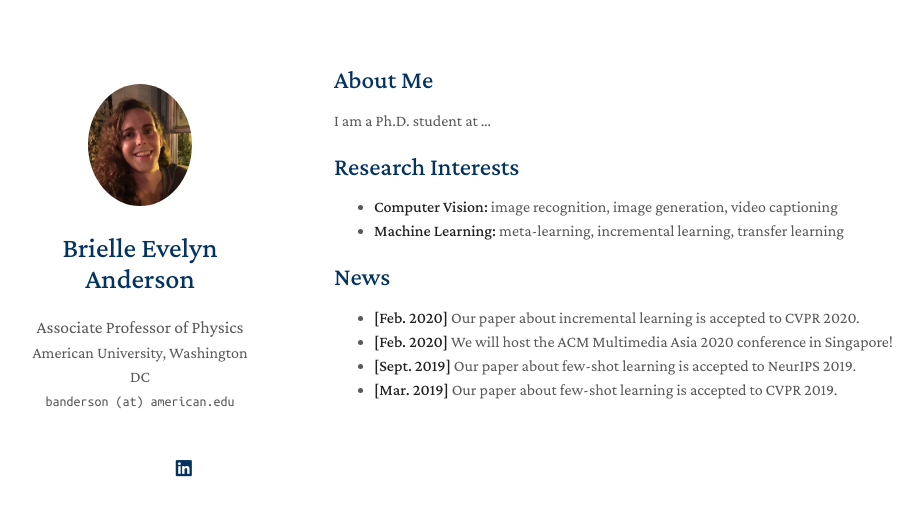
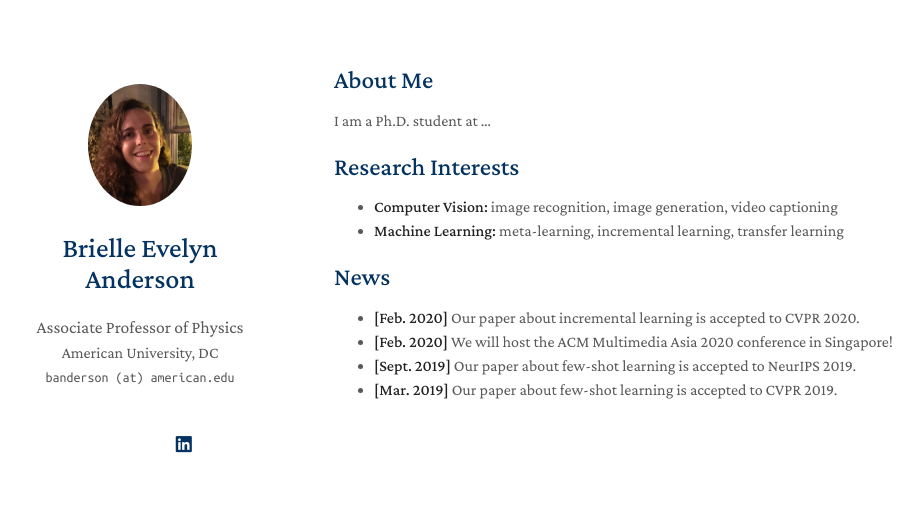
Before and after one commit to brieeveanderson/brieeveanderson.github.io, a Jekyll site: the page built from index.md, in a window 1280 px wide. Shown: the top 516 px of the page, without its empty margins (136-1059 px from the left). Built offline with Jekyll 4.4.1, drawn with Linux system fonts in a browser that asks for light colours; a style sheet for code colours, icons or effects is not loaded; our own code applies the rules of GitHub Pages for plain Markdown files.

Commit message:
Update _config.yml

```diff
--- a/_config.yml
+++ b/_config.yml
@@ -1,7 +1,7 @@
 # Basic Information
 title: Brielle Evelyn Anderson
 position: Associate Professor of Physics
-affiliation: American University, Washington DC
+affiliation: American University, DC
 email: banderson (at) american.edu
 
 keywords: quantum information, optics, quantum optics, atomic physics, rydbergs, physics, associate professor, american university, AMO
```
